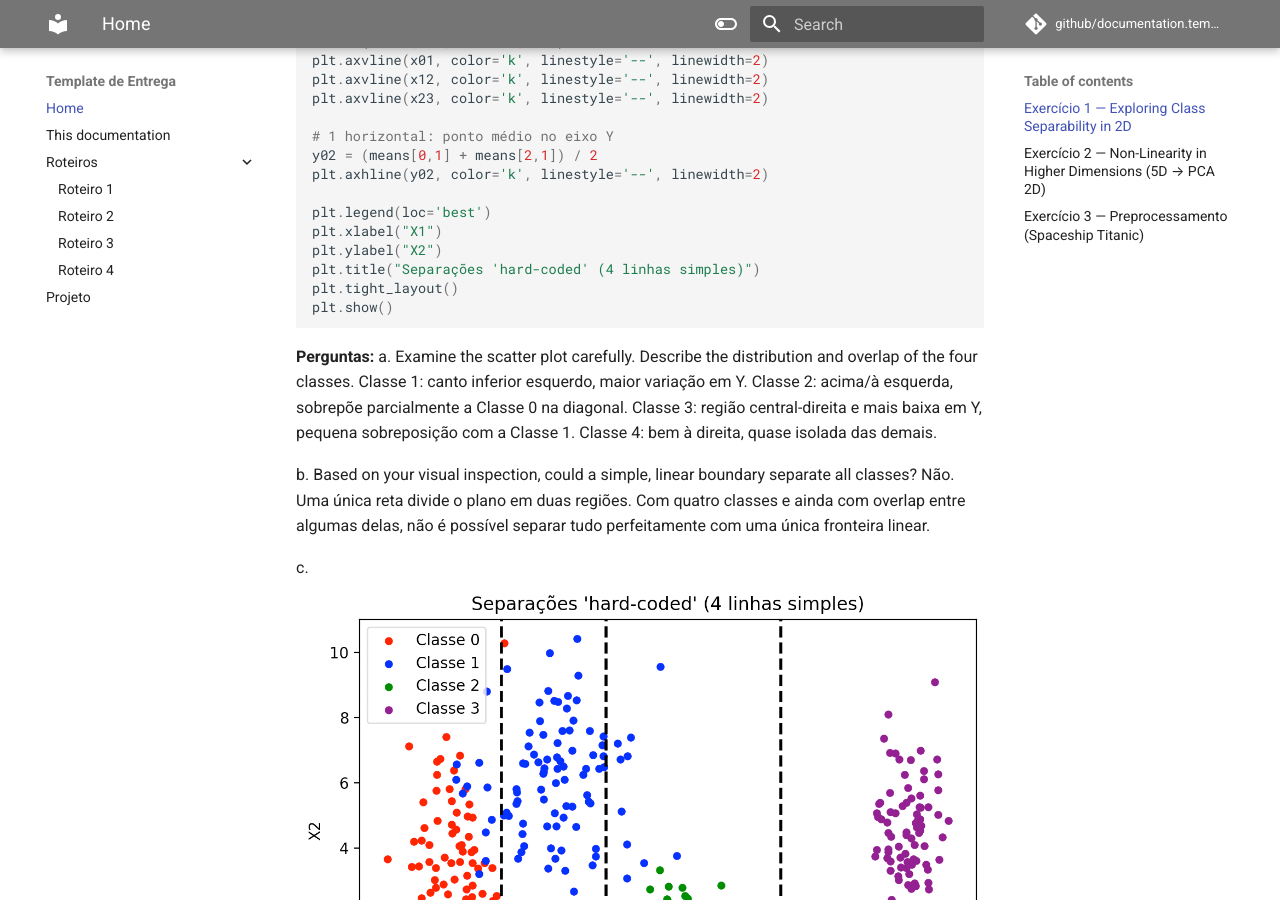
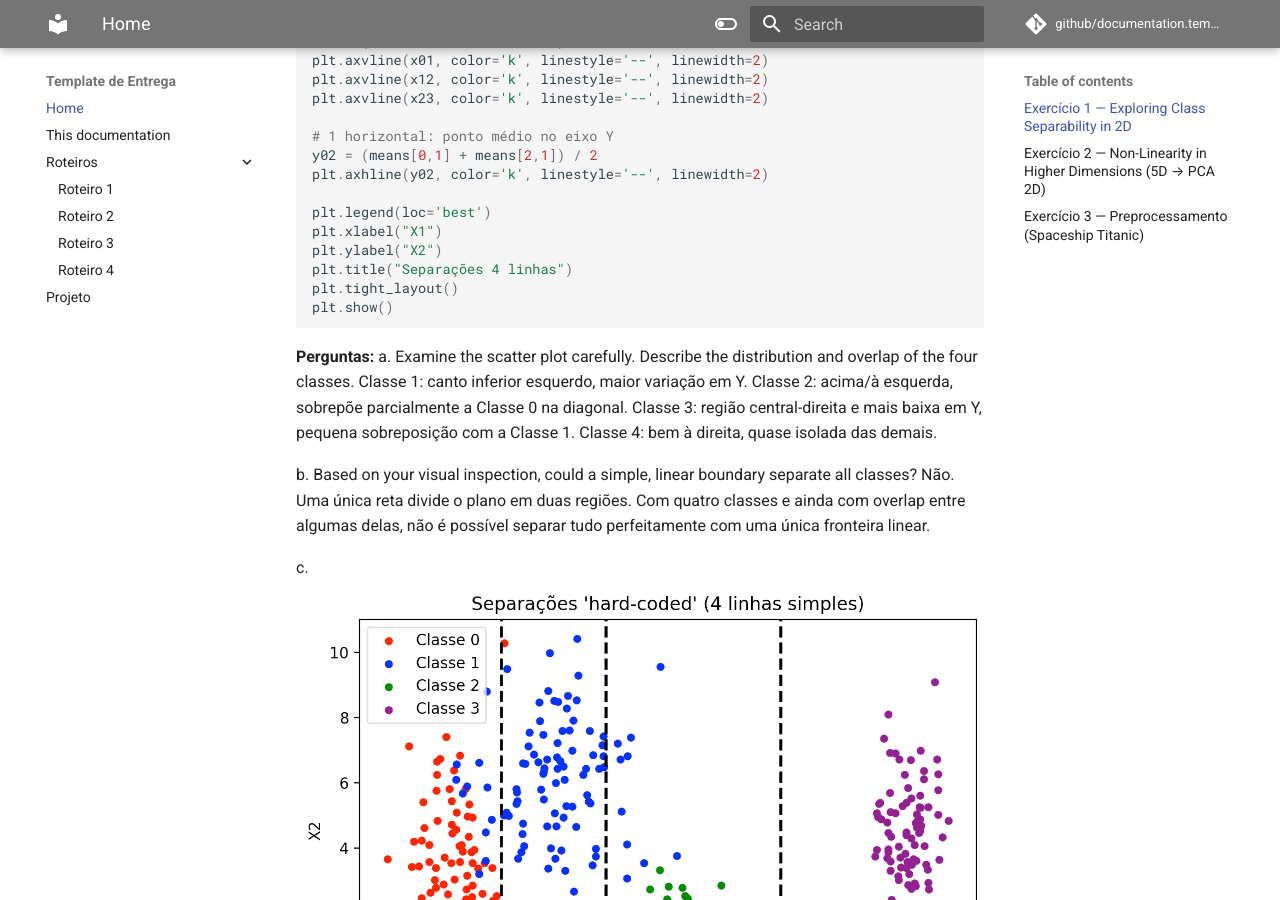
Before and after one commit to NicholasBalkins/deeplearning-exercicio1, an MkDocs documentation site: the page built from docs/index.md, in a window 1280 px wide and 900 px high, scrolled down 963 px. Built offline with MkDocs 1.6.1 and Material for MkDocs 9.7.7, drawn with Linux system fonts in a browser that asks for light colours; comment, search, counter and statistics services are not loaded.

Commit message:
Atividade finalizada

```diff
--- a/docs/index.md
+++ b/docs/index.md
@@ -53,7 +53,7 @@ plt.axhline(y02, color='k', linestyle='--', linewidth=2)
 plt.legend(loc='best')
 plt.xlabel("X1")
 plt.ylabel("X2")
-plt.title("Separações 'hard-coded' (4 linhas simples)")
+plt.title("Separações 4 linhas")
 plt.tight_layout()
 plt.show()
 
```
